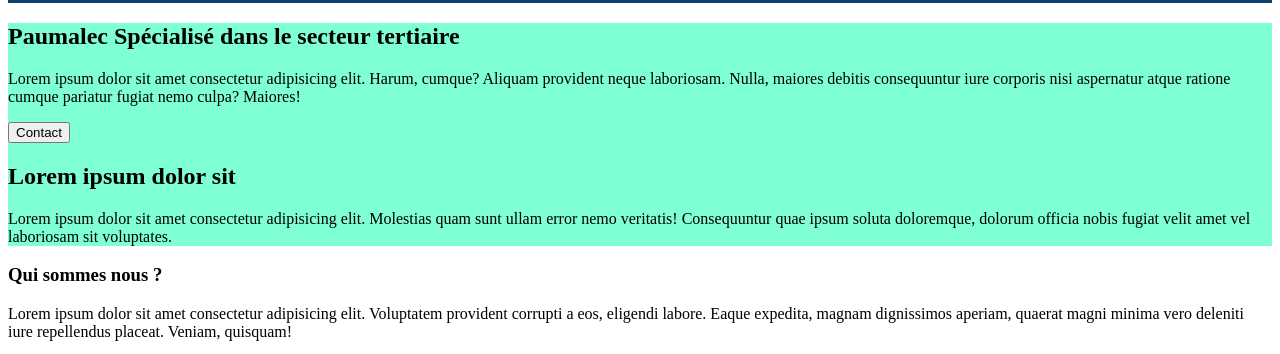
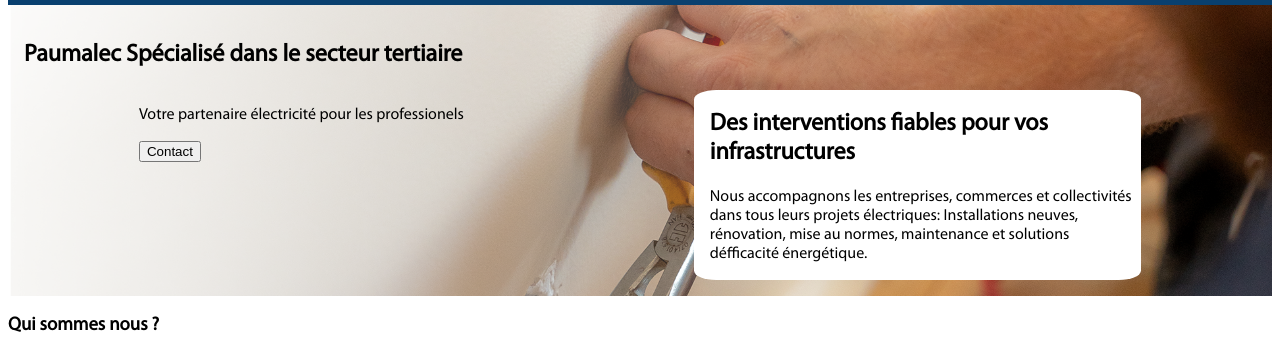
Before and after one commit to Arthurgdct/Paumalec, a PHP site: page / in a window 1280 px wide. Shown: the part 309-663 px from the top of the page. Run offline with PHP 8.4, Linux system fonts and the light colour scheme.

Commit message:
Ajout d'une partie du texte définitif, ajout du background a l'acceuil et ajout de la police MyriadPro

```diff
--- a/assets/css/style.css
+++ b/assets/css/style.css
@@ -1,6 +1,34 @@
-#bg-blue{
-    background-color: #09406f ;
+@font-face {
+    font-family: 'MyriadPro';
+    src: url(../font/MYRIADPRO-REGULAR.OTF);
 }
-#accueil{
-    background-color: aquamarine;
+body {
+    font-family: 'MyriadPro', sans-serif;
 }
+
+.bg-blue {
+    background-color: #09406f;
+}
+
+.bg-white {
+    background-color: #fff;
+}
+
+#infoacceuil {
+    display: flex;
+    justify-content: space-around;
+}
+
+#accueil {
+    background-image: url(../img/BackgroundAccueil.png);
+    background-size: cover;
+    background-position: center;
+    background-repeat: no-repeat;
+    padding: 1rem;
+}
+
+#bulleacceuil {
+    padding-left: 1rem;
+    max-width: 35%;
+    border-radius: 5%;
+}
--- a/includes/header.php
+++ b/includes/header.php
@@ -7,7 +7,7 @@
     <title>Paumalec</title>
 </head>
 <body>
-    <header id="bg-blue">
+    <header class="bg-blue">
         <div>
             <a href="#"><img src="./assets/img/LogoPaumalec" alt="Logo de l'entreprise."></a>
         </div>
--- a/index.php
+++ b/index.php
@@ -3,53 +3,49 @@ include 'controllers/indexctrl.php'
     ?>
 <main>
     <section id="accueil">
-        <div>
-            <h1>Paumalec Spécialisé dans le secteur tertiaire</h1>
+        <h1>Paumalec Spécialisé dans le secteur tertiaire</h1>
+        <div id="infoacceuil">
             <div>
-                <p> Lorem ipsum dolor sit amet consectetur adipisicing elit. Harum, cumque? Aliquam provident neque
-                    laboriosam. Nulla, maiores debitis consequuntur iure corporis nisi aspernatur atque ratione cumque
-                    pariatur fugiat nemo culpa? Maiores!</p>
+                <p> Votre partenaire électricité pour les professionels</p>
                 <button>Contact</button>
             </div>
-            <div>
-                <h2>Lorem ipsum dolor sit</h2>
-                <p>Lorem ipsum dolor sit amet consectetur adipisicing elit. Molestias quam sunt ullam error nemo
-                    veritatis! Consequuntur quae ipsum soluta doloremque, dolorum officia nobis fugiat velit amet vel
-                    laboriosam sit voluptates.</p>
+            <div class="bg-white" id="bulleacceuil">
+                <h2>Des interventions fiables pour vos infrastructures</h2>
+                <p>Nous accompagnons les entreprises, commerces et collectivités dans tous leurs projets électriques:
+                    Installations neuves, rénovation, mise au normes, maintenance et solutions défficacité énergétique.
+                </p>
             </div>
         </div>
     </section>
     <section>
         <div>
             <h3>Qui sommes nous ?</h3>
-            <p>Lorem ipsum dolor sit amet consectetur adipisicing elit. Voluptatem provident corrupti a eos, eligendi
-                labore. Eaque expedita, magnam dignissimos aperiam, quaerat magni minima vero deleniti iure repellendus
-                placeat. Veniam, quisquam!</p>
+            <p>Paumalec est une entreprise d'électricité spécialisée dans le secteur tertiaire, au service des
+                professionnels depuis plus de 20 ans.</p>
         </div>
         <div>
             <img src="assets/img/electricien" alt="Photo d'un électricien de l'entreprise en pleine intervention.">
             <div>
-                <p>Lorem, ipsum dolor sit amet consectetur adipisicing elit. Cum rerum rem eum maiores temporibus, dicta
-                    magnam, commodi dignissimos vel consectetur debitis dolores mollitia molestiae fugiat possimus
-                    asperiores doloremque ut fuga? Lorem, ipsum dolor sit amet consectetur adipisicing elit. Dolorem
-                    unde illum aperiam facere vitae perspiciatis incidunt quos exercitationem dolore, dolores, hic quas!
-                    Aliquam possimus eaque, tenetur deserunt deleniti illo quam! Lorem ipsum, dolor sit amet consectetur
-                    adipisicing elit. Inventore unde quidem sapiente ipsam consectetur minima pariatur, doloremque optio
-                    eos sequi sit aliquam maxime, ut sunt suscipit dolores architecto quo! Adipisci. Lorem ipsum dolor
-                    sit amet consectetur adipisicing elit. Eveniet cumque nobis, impedit eius sit dignissimos rerum eos
-                    est ad enim doloremque doloribus ratione iure, ea voluptas maxime vero eligendi adipisci.</p>
-                <button></button>
+                <p>Chaque intervention fait preuve de la même exigeance afin de fournir un travail fiable soigné et
+                    durable.
+                    Cette constance nous a permis de bâtir une relation de confiance solide avec nos clients, dont
+                    beaucoup nous suivent depuis le début.
+
+                    Notre plus grande force est donc ce lien de confiance entre client et artisan que nous entretenons
+                    par des interventions de qualité, avec des tarifs juste et adaptés à leurs besoins.
+                </p>
+                <button>Contact</button>
             </div>
         </div>
     </section>
     <section>
         <div>
             <h4>Ils nous font confiance</h4>
-            <p>Lorem ipsum, dolor sit amet consectetur adipisicing elit. Nesciunt consectetur unde vel dignissimos, sunt
-                iste odio culpa neque quos. Minima officia odit placeat animi natus, aperiam harum enim alias! Natus?
-                Lorem, ipsum dolor sit amet consectetur adipisicing elit. Similique iure exercitationem ab tempore.
-                Consequuntur harum voluptas, facere quasi unde eaque ipsa saepe, nemo asperiores dolores obcaecati error
-                neque, ratione ipsum!</p>
+            <p>Nous sommes fiers d'accompagner des entreprises majeurs de notre région et des acteurs nationnaux.
+                Leurs confiance est le reflet de la qualité de nos interventions et du sérieux dont notre équipe fait
+                preuve sur chaque chantier.
+                Un grand merci à tous nos client pour leur fidélité.
+            </p>
             <div>
                 <img src="assets/img/EiffageGC" alt="Logo Eiffage génie civil">
                 <img src="assets/img/logo-pum" alt="Logo PUM">
@@ -69,44 +65,49 @@ include 'controllers/indexctrl.php'
         <div>
             <div>
                 <p>Electricité général</p>
+                <p>Installation, rénovation, mise en conformité de vos réseaux électriques (distribution, éclairage,
+                    tableaux, protection, cablage et maintenance)</p>
             </div>
             <div>
                 <div>
                     <p>climatisation</p>
+                    <p>Installation, réparation et maintenance</p>
                 </div>
                 <div>
                     <p>système de sécurité</p>
+                    <p>Installation, réparation et maintenance (alarames, caméras, vidéosuverillances)</p>
                 </div>
                 <div>
                     <p>Borne de recharge</p>
+                    <p>Installation, réparation et maintenance</p>
                 </div>
                 <div>
-                    <p>programmation</p>
+                    <p>Domotique</p>
+                    <p>Programmation</p>
                 </div>
                 <div>
                     <p>Volet roulant</p>
+                    <p>Installation, motorisation et maintenance sur-mesure</p>
                 </div>
                 <div>
                     <p>Electricité solaire</p>
+                    <p>Installation de panneaux photovoltaïques, réduction énergétique</p>
                 </div>
                 <div>
-                    <p>Portail</p>
+                    <p>Automatisme</p>
+                    <p>Motorisation et dépannage de portails automatiques</p>
                 </div>
                 <div>
-                    <p>Base vie</p>
+                    <p>Installation de chantier</p>
+                    <p>Raccordement intégral de module temporaire de chantier. Tableaux provisoires, éclairages et
+                        sécurité</p>
                 </div>
             </div>
         </div>
     </section>
     <section>
         <h6>Nos réalisations</h6>
-        <p>Lorem ipsum dolor sit amet consectetur, adipisicing elit. Sed esse alias perspiciatis molestiae blanditiis
-            saepe cupiditate voluptas molestias sapiente totam, quis iusto culpa laborum! Unde aut possimus nesciunt eum
-            vitae. Lorem ipsum dolor sit amet consectetur adipisicing elit. Neque totam, optio nisi vitae provident
-            illum, aut excepturi dolores est, quaerat cumque. Quisquam quasi eos animi id non, similique ducimus porro.
-            Lorem ipsum dolor sit, amet consectetur adipisicing elit. Consectetur tenetur atque harum excepturi rerum
-            est earum numquam, modi aliquid debitis tempora autem, totam at cupiditate incidunt eligendi ipsum magni?
-            Magni.</p>
+        <p></p>
         <div>
             <div>
                 <img src="assets/img/1avant" alt="">
@@ -159,4 +160,4 @@ include 'controllers/indexctrl.php'
 </main>
 <?php
 include 'Includes/footer.php'
-?>
+    ?>
```
Also changed, not shown: assets/font/MYRIADPRO-REGULAR.OTF (added).
